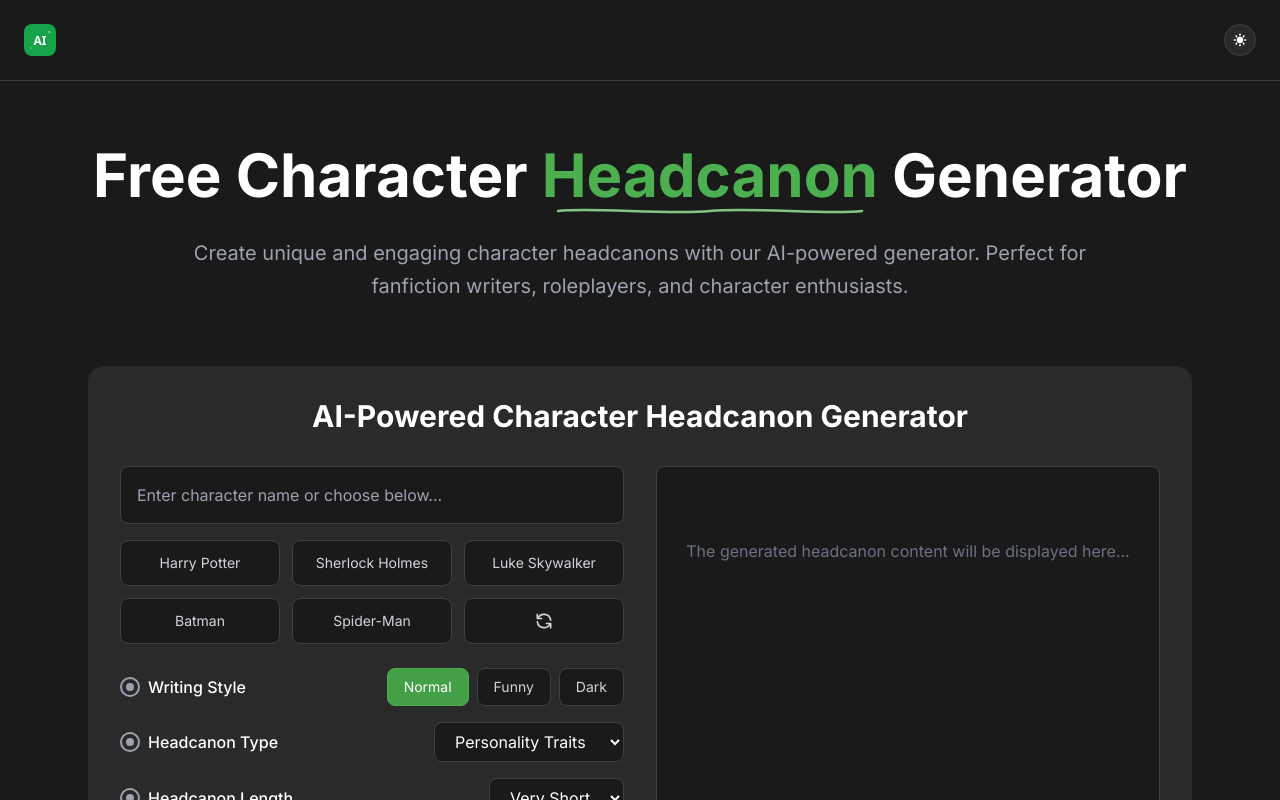
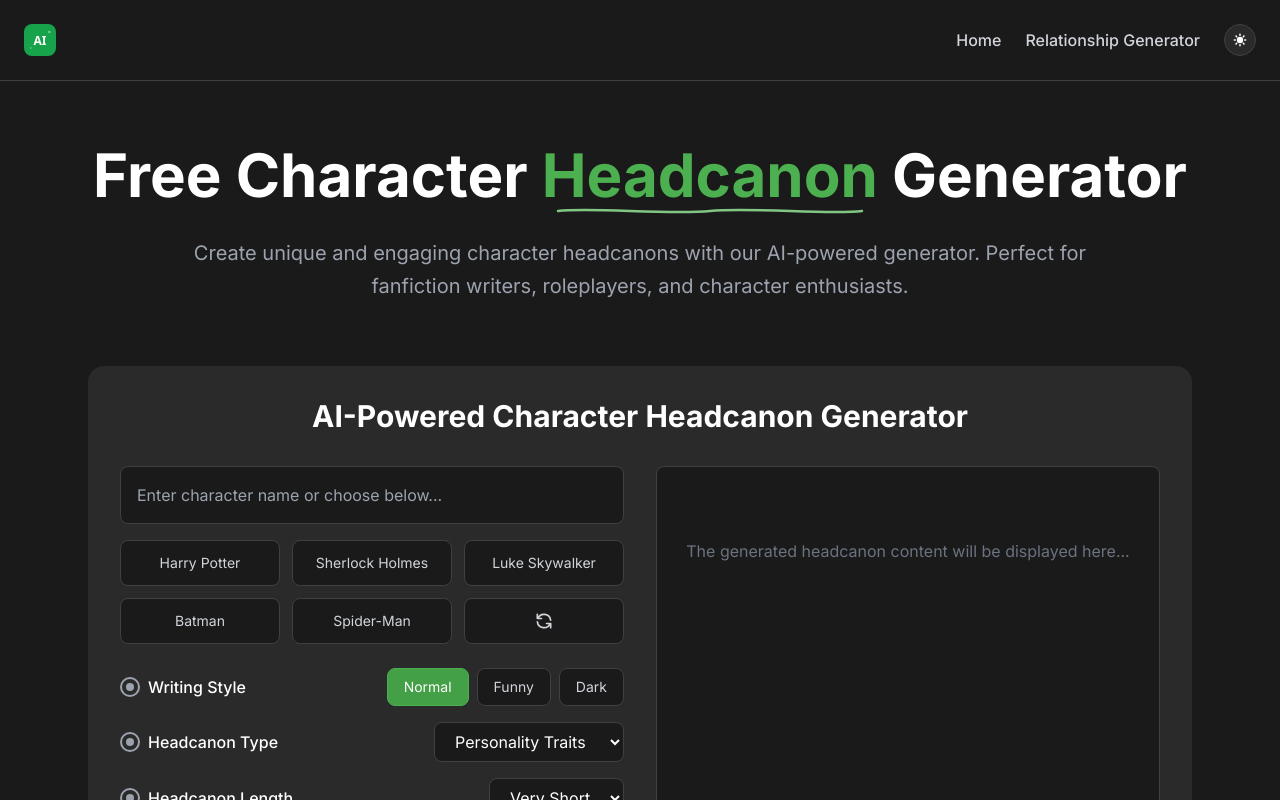
Before and after one commit to fifyrio/character-headcanon-generator., a Next.js app: page / in a window 1280 px wide. Shown: the top 800 px of the page. Built offline with nearby package versions, Linux system fonts and the light colour scheme.

Commit message:
Update relationship headcanon generator page

```diff
--- a/src/components/Footer.tsx
+++ b/src/components/Footer.tsx
@@ -31,11 +31,10 @@ export default function Footer() {
             </div>
           </div>
 
-          {/* Tools Section */}
+          {/* Functions Section */}
           <div>
-            <div className="text-gray-900 dark:text-white font-semibold text-lg mb-4">Tools</div>
+            <div className="text-gray-900 dark:text-white font-semibold text-lg mb-4">Functions</div>
             <ul className="space-y-3">
-              <li><Link href="/" className="text-gray-600 dark:text-gray-400 hover:text-material-green-500 transition-colors">Character Headcanon Generator</Link></li>
               <li><Link href="/relationship-headcanon-generator" className="text-gray-600 dark:text-gray-400 hover:text-material-green-500 transition-colors">Relationship Headcanon Generator</Link></li>
             </ul>
           </div>
--- a/src/components/Header.tsx
+++ b/src/components/Header.tsx
@@ -2,6 +2,7 @@
 
 import { useState, useEffect } from 'react'
 import Image from 'next/image'
+import Link from 'next/link'
 
 export default function Header() {
   const [isDarkMode, setIsDarkMode] = useState(true)
@@ -33,7 +34,24 @@ export default function Header() {
         />
       </div>
 
-      <div className="flex items-center space-x-4">
+      <div className="flex items-center space-x-6">
+        {/* Navigation Links */}
+        <nav className="flex items-center space-x-6">
+          <Link
+            href="/"
+            className="text-gray-700 dark:text-gray-300 hover:text-material-green-600 dark:hover:text-material-green-400 transition-colors font-medium"
+          >
+            Home
+          </Link>
+          <Link
+            href="/relationship-headcanon-generator"
+            className="text-gray-700 dark:text-gray-300 hover:text-material-green-600 dark:hover:text-material-green-400 transition-colors font-medium"
+          >
+            Relationship Generator
+          </Link>
+        </nav>
+
+        {/* Dark Mode Toggle */}
         <button
           onClick={toggleDarkMode}
           className="w-8 h-8 rounded-full bg-light-card dark:bg-dark-card border border-light-border dark:border-dark-border flex items-center justify-center hover:border-material-green-500 transition-colors"
```
